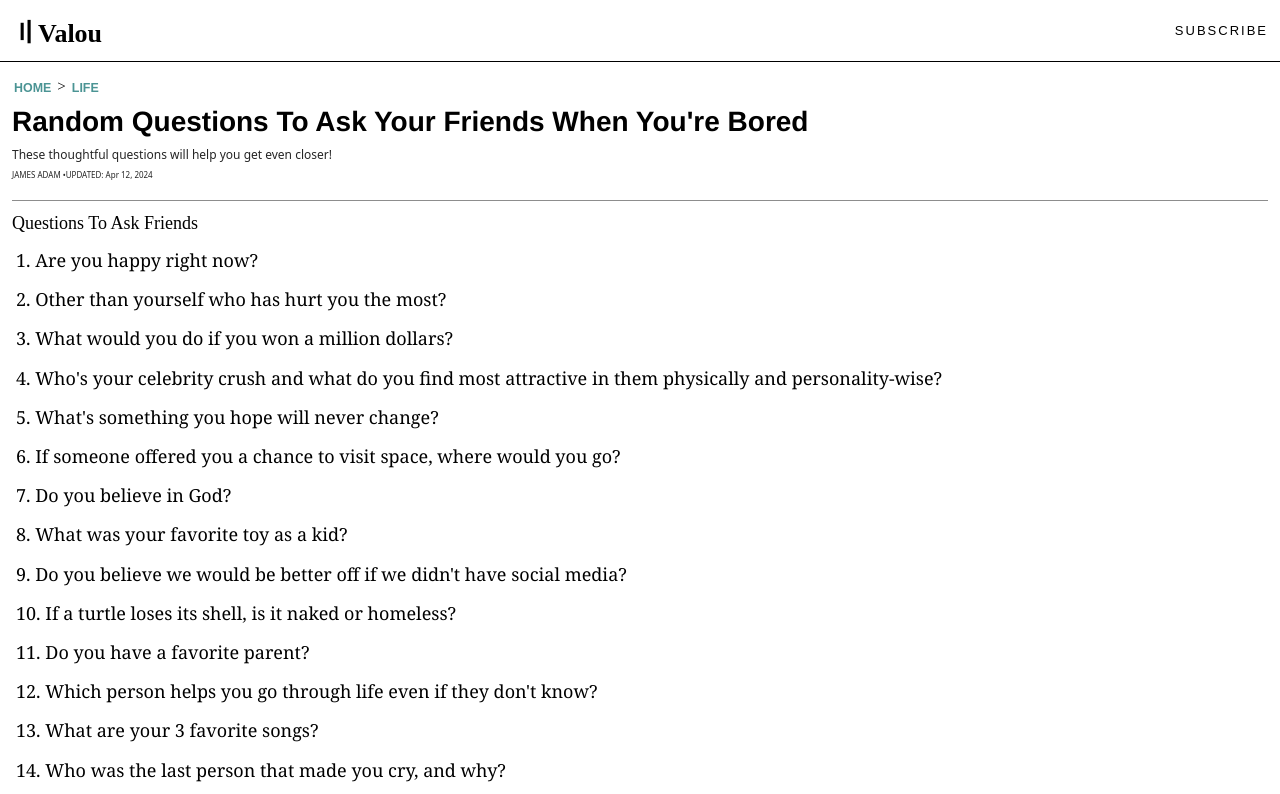
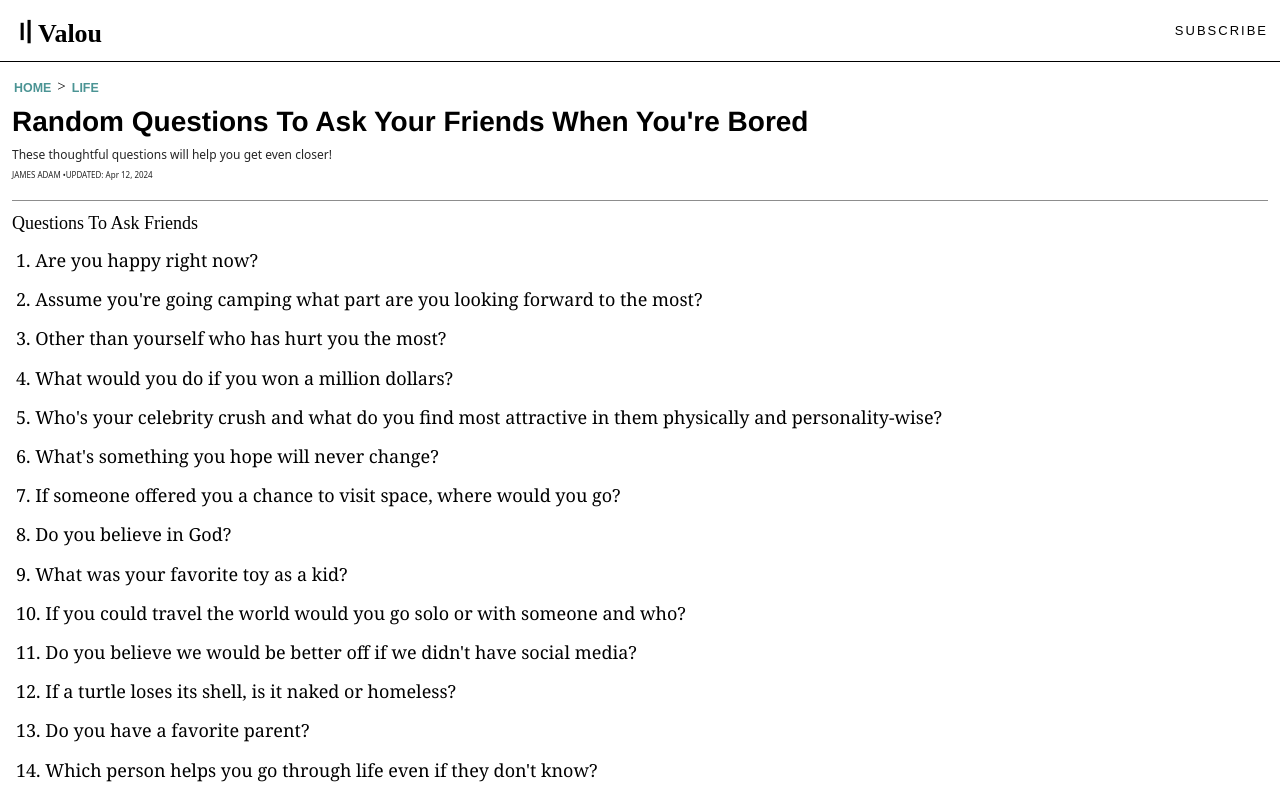
Before and after one commit to MaskeyDude/questions, a plain HTML site: page index.html in a window 1280 px wide. Shown: the top 794 px of the page. Drawn offline with Linux system fonts and the light colour scheme.

Commit message:
Update index.html

```diff
--- a/index.html
+++ b/index.html
@@ -35,6 +35,7 @@
             <h4>Questions To Ask Friends</h4>
 
             <li>Are you happy right now?</li>
+            <li>Assume you're going camping what part are you looking forward to the most?</li>
             <li>Other than yourself who has hurt you the most?</li>
             <li>What would you do if you won a million dollars?</li>
             <li>Who's your celebrity crush and what do you find most attractive in them physically and personality-wise?</li>
@@ -42,6 +43,7 @@
             <li>If someone offered you a chance to visit space, where would you go?</li>
             <li>Do you believe in God?</li>
             <li>What was your favorite toy as a kid?</li>
+            <li>If you could travel the world would you go solo or with someone and who?</li>
             <li>Do you believe we would be better off if we didn't have social media?</li>
             <li>If a turtle loses its shell, is it naked or homeless?</li>
             <li>Do you have a favorite parent?</li>
```
